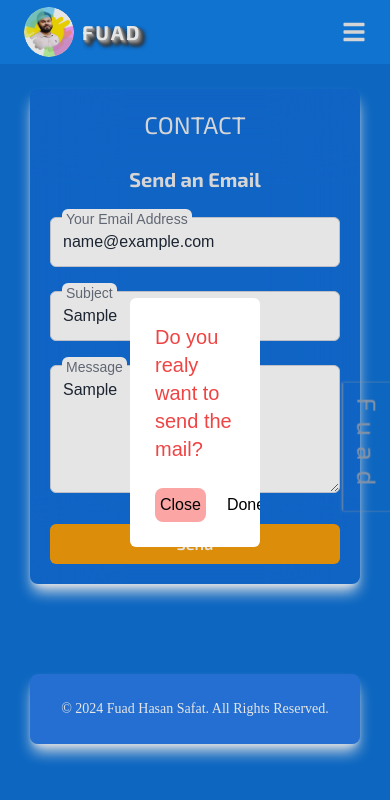
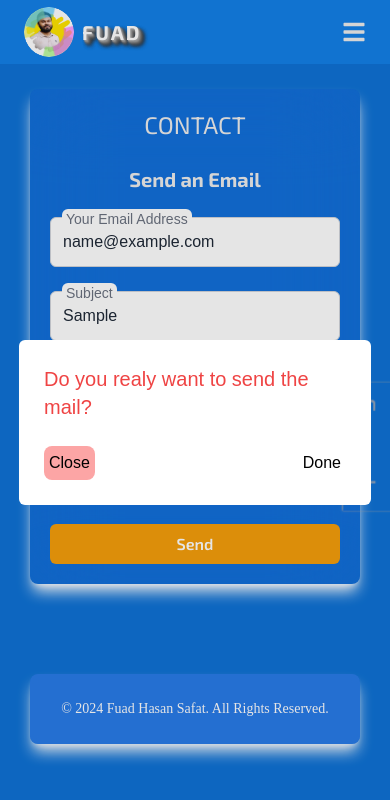
Before and after one commit to fuad-hasan-safat/fuad-hasan-safat, a Next.js app: page / in a window 390 px wide. Both pictures are taken after typing "name@example.com", "Sample", "Sample" into the empty fields and a click on the button "Send". Shown: the part 5128-5928 px from the top of the page. Built offline with nearby package versions, Linux system fonts and the light colour scheme; a web font is replaced by a local one; what tailwindcss-filters would draw is missing.

Commit message:
responsive

```diff
--- a/components/DialugueModal.tsx
+++ b/components/DialugueModal.tsx
@@ -20,7 +20,7 @@ const DialogueModal = forwardRef<HTMLDialogElement, DialogueModalProps>( functio
     }
 
     return (
-      <dialog ref={ref} className="w-1/3 rounded-md">
+      <dialog ref={ref} className=" w-full md:w-1/3 rounded-md">
         <div className="w-full p-[25px]  ">
           <h2 className="text-xl text-red-500 flex justify-center">{alert}</h2>
           <div className="pt-[25px] flex space-x-4 justify-between">
```
